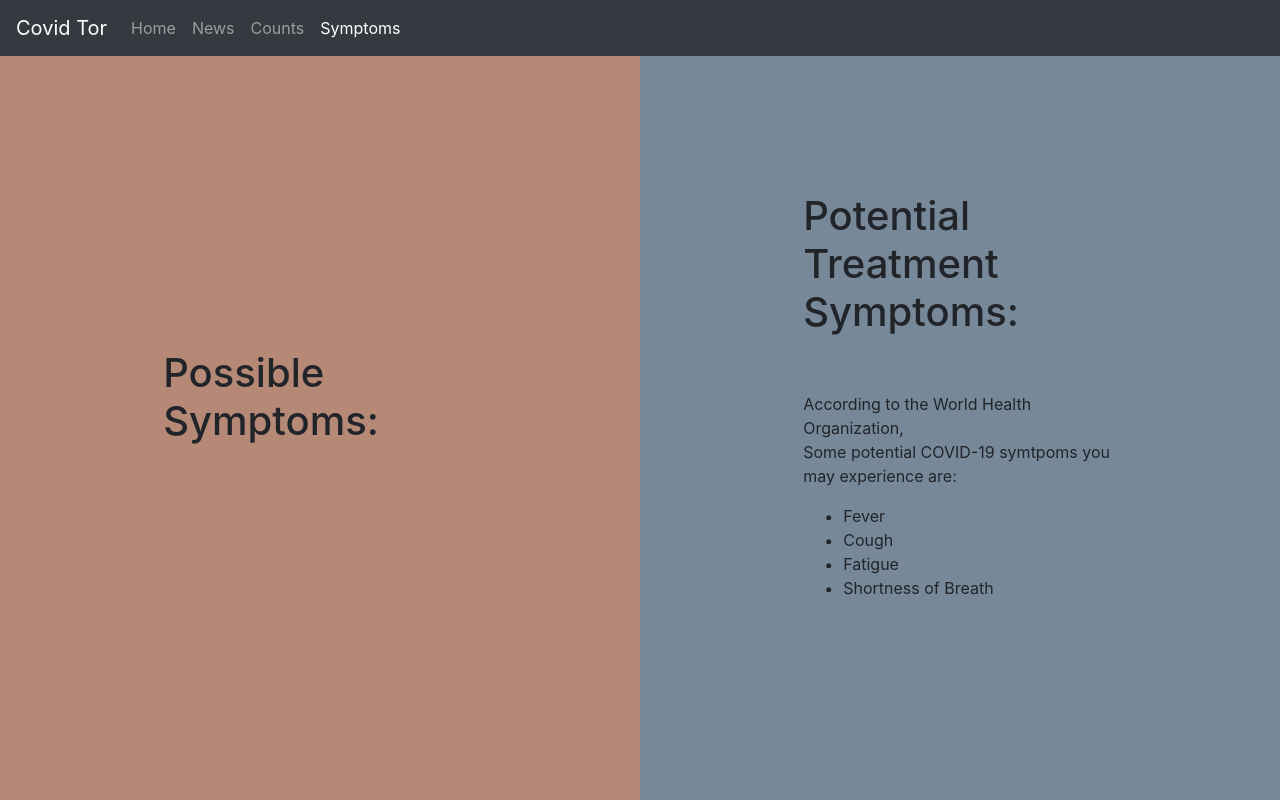
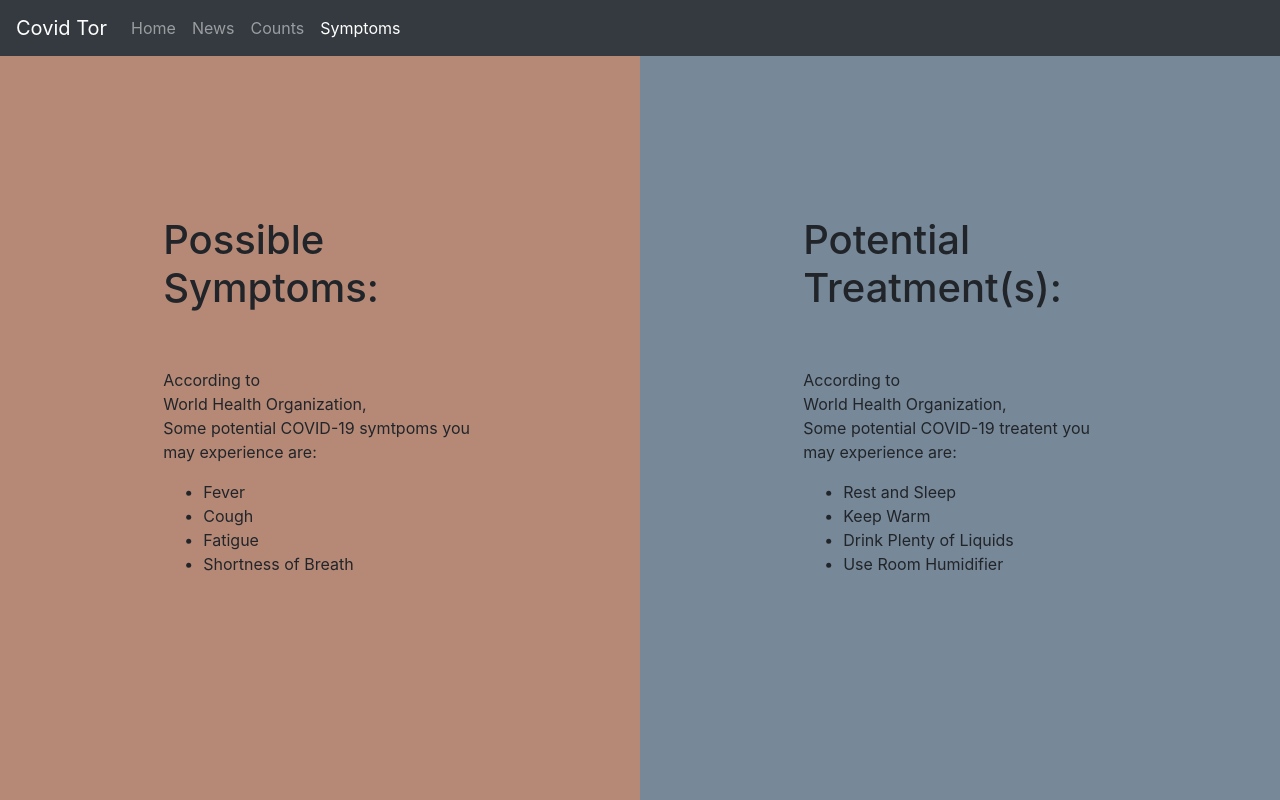
Before and after one commit to pab15/Covid-Tor, a Flask app: page /symptoms in a window 1280 px wide. Run offline with Flask 2, Linux system fonts and the light colour scheme; some libraries are stand-ins or nearby versions.

Commit message:
update symptoms/treatment

```diff
--- a/app/static/css/standard.css
+++ b/app/static/css/standard.css
@@ -32,3 +32,9 @@ body{
     left: 50%;
     transform: translate(-49%, -49%);
   }
+
+ #title{
+     background-color: lightslategrey;
+     font-size: 2.77em;
+     border-radius: 49px;
+ }
--- a/app/templates/news.html
+++ b/app/templates/news.html
@@ -8,6 +8,7 @@
 {% endblock %}
 {% block news_active %}active{% endblock %}
 {% block body %}
+
 <center>
     <h1>
         News
@@ -24,7 +25,8 @@
 {% for article in article_list %}
     <hr>
     <div class="container">
-        <div class="title"> </div><center> <h2>{{article.title}}</h2> </center> </div>
+        <center> <h2 id = "title">{{article.title}}</h2> </center>
+    </div>
         <br>
         <center>
             <a href="{{article.url}}">{{article.url}}</a>
@@ -34,6 +36,8 @@
             <br>
             <p>{{article.preview}}</p>
         </center>
+        <br/>
+        <br/>
 
     </div>
 {% endfor %}
--- a/app/templates/symptom.html
+++ b/app/templates/symptom.html
@@ -5,23 +5,34 @@
 <body>
 	<div class="split left">
         <div class="centered">
-            <h1> Possible Symptoms: </h1>
-        </div>
-	</div>
-	<br>
-	<div class="split right">
-        <div class="centered">
-			<h1>Potential Treatment Symptoms: </h1>
+			<h1> Possible Symptoms: </h1>
 			<br/>
 			<br/>
-			<p>According to the World Health Organization, <br>
+			<p>According to <br/> World Health Organization, <br>
 			Some potential COVID-19 symtpoms you may experience are: </p>
 			<ul>
 				<li>Fever</li>
 				<li>Cough</li>
 				<li>Fatigue</li>
 				<li>Shortness of Breath</li>
-			  </ul>
+			</ul>
+
+        </div>
+	</div>
+	<br>
+	<div class="split right">
+        <div class="centered">
+			<h1>Potential Treatment(s): </h1>
+			<br/>
+			<br/>
+			<p>According to <br/>World Health Organization, <br>
+			Some potential COVID-19 treatent you may experience are: </p>
+			<ul>
+				<li>Rest and Sleep</li>
+				<li>Keep Warm</li>
+				<li>Drink Plenty of Liquids</li>
+				<li>Use Room Humidifier</li>
+			</ul>
      	</div>
 	</div>
 </body>
```
